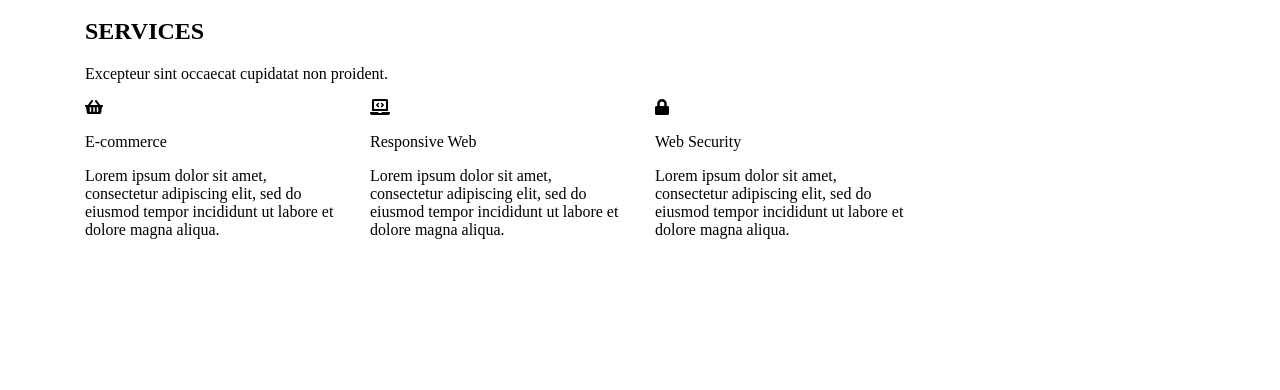
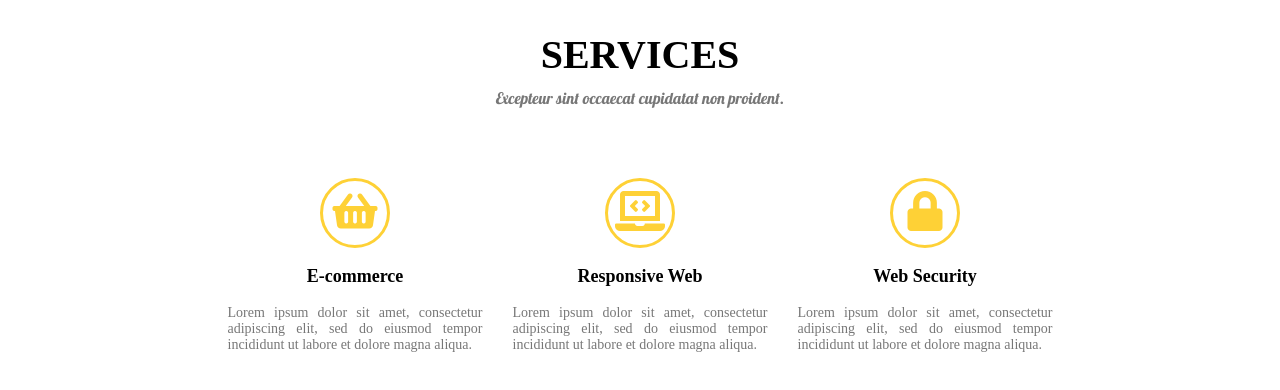
Before and after one commit to rajti-learning/landing-page_bootstrap, a website: page index.html in a window 1280 px wide. Shown: the part 710-1100 px from the top of the page. Before the commit the page ends 973 px from the top, so only its background shows below. Drawn offline with Linux system fonts and the light colour scheme.

Commit message:
Add styles to services

```diff
--- a/index.html
+++ b/index.html
@@ -56,21 +56,21 @@
             <p class="section-subtitle">Excepteur sint occaecat cupidatat non proident.</p>
           </div>
         </div>
-        <div class="row">
+        <div class="row service-content">
           <div class="col-3">
             <i class="fas fa-shopping-basket"></i>
-            <p>E-commerce</p>
-            <p>Lorem ipsum dolor sit amet, consectetur adipiscing elit, sed do eiusmod tempor incididunt ut labore et dolore magna aliqua. </p>
+            <p class="service-title">E-commerce</p>
+            <p class="service-description">Lorem ipsum dolor sit amet, consectetur adipiscing elit, sed do eiusmod tempor incididunt ut labore et dolore magna aliqua. </p>
           </div>
           <div class="col-3">
             <i class="fas fa-laptop-code"></i>
-            <p>Responsive Web</p>
-            <p>Lorem ipsum dolor sit amet, consectetur adipiscing elit, sed do eiusmod tempor incididunt ut labore et dolore magna aliqua. </p>
+            <p class="service-title">Responsive Web</p>
+            <p class="service-description">Lorem ipsum dolor sit amet, consectetur adipiscing elit, sed do eiusmod tempor incididunt ut labore et dolore magna aliqua. </p>
           </div>
           <div class="col-3">
             <i class="fas fa-lock"></i>
-            <p>Web Security</p>
-            <p>Lorem ipsum dolor sit amet, consectetur adipiscing elit, sed do eiusmod tempor incididunt ut labore et dolore magna aliqua. </p>
+            <p class="service-title">Web Security</p>
+            <p class="service-description">Lorem ipsum dolor sit amet, consectetur adipiscing elit, sed do eiusmod tempor incididunt ut labore et dolore magna aliqua. </p>
           </div>
         </div>
       </div>
--- a/sass/style.scss
+++ b/sass/style.scss
@@ -1,8 +1,18 @@
 /* GLOBAL */
+.section-title {
+  text-align: center;
+  font-size: 40px;
+  margin-bottom: 10px;
+}
 
-
-
-
+.section-subtitle {
+  margin-top: 10px;
+  margin-bottom: 70px;
+  text-align: center;
+  font-size: 16px;
+  font-family: 'Lobster', cursive;
+  color: #777777;
+}
 
 
 /*HEADER */
@@ -15,7 +25,7 @@
   background-attachment: fixed;
   height: 700px;
   position: relative;
-  color: #FFFFFF;
+  color: #ffffff;
   text-align: center;
 }
 
@@ -32,7 +42,7 @@
 
 .splash a {
   text-decoration: none;
-  color: #FFFFFF;
+  color: #ffffff;
   cursor: pointer;
 }
 
@@ -50,7 +60,7 @@
 }
 
 .brand {
-  color: #FED136;
+  color: #fed136;
   font-size: 26px;
   font-family: 'Lobster', cursive;
 }
@@ -79,13 +89,43 @@
   padding: 16px;
   margin: 0 auto;
   display: block;
-  background-color: #FED136;
+  background-color: #fed136;
   font-size: 20px;
   font-weight: bold;
   border-radius: 5px;
   border: 2px solid;
-  border-color: #FED136;
+  border-color: #fed136;
   width: 240px;
 }
 
 /* SERVICES */
+
+.services {
+  height: 570px;
+  text-align: center;
+}
+
+.services i {
+  color: #fed136;
+  border: 3px solid #fed136;
+  border-radius: 50%;
+  width: 70px;
+  height: 70px;
+  line-height: 60px;
+  font-size: 40px;
+}
+
+.service-title {
+  font-size: 18px;
+  font-weight: bold;
+}
+
+.service-description {
+  text-align: justify;
+  font-size: 14px;
+  color: #777777;
+}
+.service-content {
+  display: flex;
+  justify-content: center;
+}
```
Also changed, not shown: css/style.css, 1 other file.
